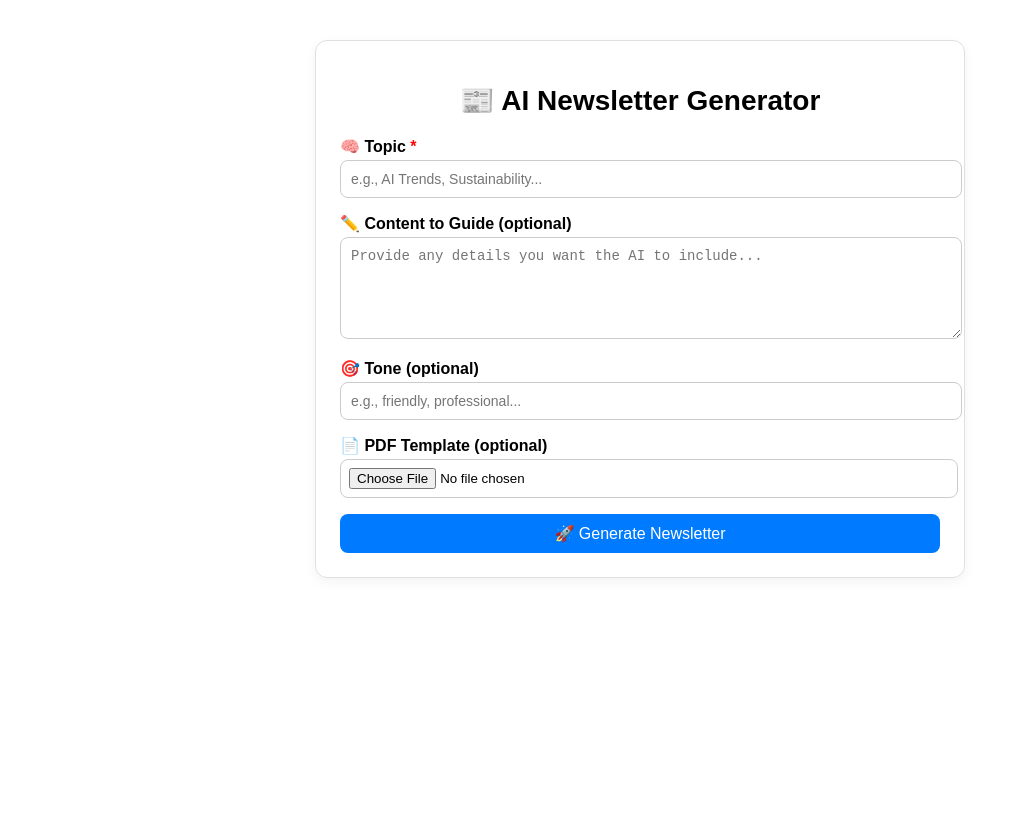
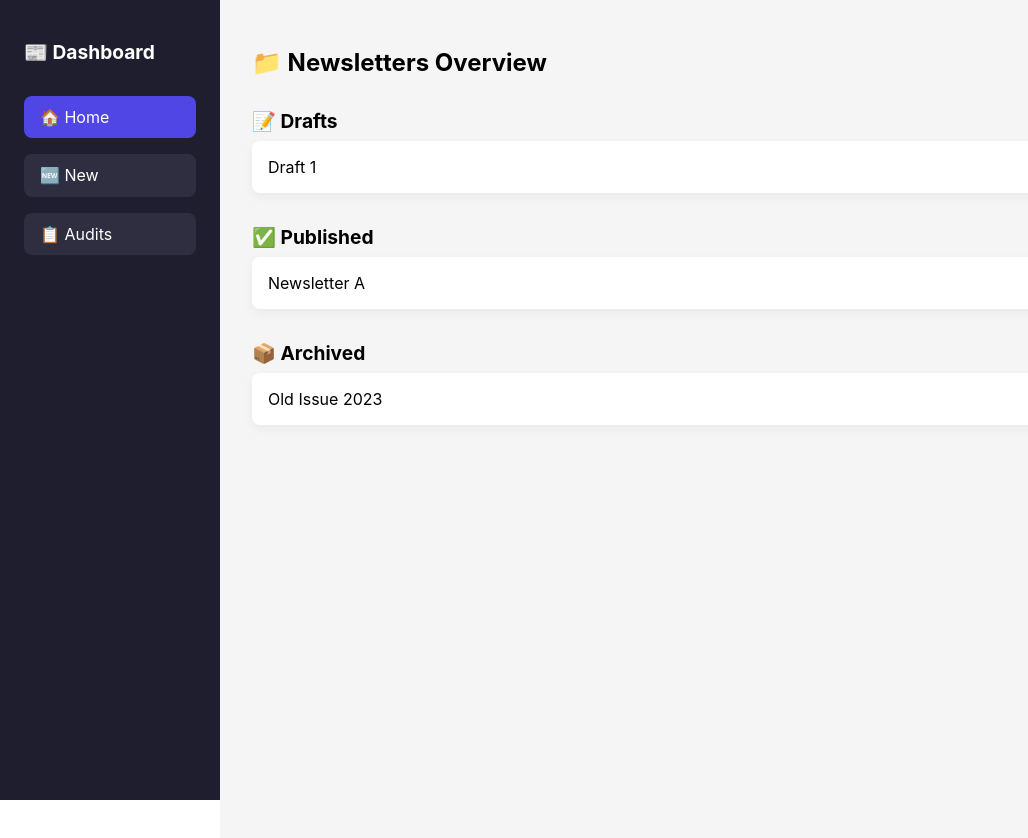
Before and after one commit to Rus0804/Ai-Newsletter, a React (Create React App) app in the folder frontend/: page / in a window 1280 px wide. Shown: the top 838 px of the page, without its empty margins (0-1028 px from the left). Before the commit the page ends 800 px from the top, so only its background shows below. Built offline with nearby package versions, Linux system fonts and the light colour scheme.

Commit message:
added loads of dummy ui

```diff
--- a/frontend/src/App.js
+++ b/frontend/src/App.js
@@ -2,13 +2,18 @@ import React from "react";
 import { BrowserRouter as Router, Routes, Route } from "react-router-dom";
 import NewsletterGenerator from "./pages/NewsletterGenerator.js";
 import EditorPage from "./pages/Editor.js";
+import LoginPage from "./pages/Login.js";
+import HomePage from "./pages/Home.js";
 
 function App() {
   return (
     <Router>
       <Routes>
-        <Route path="/" element={<NewsletterGenerator />} />
+        <Route path="/login" element = {<LoginPage />} />
         <Route path="/editor" element={<EditorPage />} />
+        <Route path="/" element={<HomePage />} />
+        <Route path="/new" element={<NewsletterGenerator />} />
+        {/* <Route path="/audits" element={<AuditsPage />} /> */}
       </Routes>
     </Router>
   );
--- /dev/null
+++ b/frontend/src/pages/Home.css
@@ -0,0 +1,33 @@
+.home-container {
+  display: flex;
+}
+
+.main-content {
+  margin-left: 220px;
+  padding: 2rem;
+  flex: 1;
+  background-color: #f5f5f5;
+  min-height: 100vh;
+}
+
+.home-title {
+  margin-bottom: 2rem;
+  font-size: 1.5rem;
+}
+
+.row-section {
+  margin-bottom: 2rem;
+}
+
+.row-section h2 {
+  font-size: 1.2rem;
+  margin-bottom: 0.5rem;
+}
+
+.card {
+  background-color: white;
+  padding: 1rem;
+  border-radius: 8px;
+  box-shadow: 0 4px 12px rgba(0,0,0,0.05);
+  margin-bottom: 0.5rem;
+}
--- /dev/null
+++ b/frontend/src/pages/Home.js
@@ -0,0 +1,29 @@
+import React from "react";
+import Sidebar from "./Sidebar.js";
+import "./Home.css";
+
+function HomePage() {
+  return (
+    <div className="home-container">
+      <Sidebar />
+      <div className="main-content">
+        <h1 className="home-title">📁 Newsletters Overview</h1>
+        <div className="row-section">
+          <h2>📝 Drafts</h2>
+          {/* Replace with actual draft cards */}
+          <div className="card">Draft 1</div>
+        </div>
+        <div className="row-section">
+          <h2>✅ Published</h2>
+          <div className="card">Newsletter A</div>
+        </div>
+        <div className="row-section">
+          <h2>📦 Archived</h2>
+          <div className="card">Old Issue 2023</div>
+        </div>
+      </div>
+    </div>
+  );
+}
+
+export default HomePage;
--- /dev/null
+++ b/frontend/src/pages/Login.css
@@ -0,0 +1,54 @@
+.login-container {
+  max-width: 400px;
+  margin: 100px auto;
+  padding: 2rem;
+  background-color: #1e1e2f;
+  border-radius: 12px;
+  box-shadow: 0 8px 20px rgba(0, 0, 0, 0.2);
+  color: white;
+  font-family: sans-serif;
+}
+
+.login-title {
+  text-align: center;
+  margin-bottom: 2rem;
+  font-size: 1.5rem;
+}
+
+.login-form {
+  display: flex;
+  flex-direction: column;
+}
+
+.login-label {
+  margin-bottom: 0.3rem;
+}
+
+.login-input {
+  padding: 0.6rem;
+  border: none;
+  border-radius: 8px;
+  margin-bottom: 1rem;
+  background-color: #2e2e40;
+  color: white;
+}
+
+.login-button {
+  padding: 0.7rem;
+  background-color: #4f46e5;
+  color: white;
+  border: none;
+  border-radius: 8px;
+  cursor: pointer;
+  transition: 0.3s;
+}
+
+.login-button:hover {
+  background-color: #4338ca;
+}
+
+.login-error {
+  color: #ff6b6b;
+  margin-bottom: 1rem;
+  text-align: center;
+}
--- /dev/null
+++ b/frontend/src/pages/Login.js
@@ -0,0 +1,60 @@
+import React, { useState } from "react";
+import { useNavigate } from "react-router-dom";
+import "./Login.css";
+
+function LoginPage() {
+  const [username, setUsername] = useState("");
+  const [password, setPassword] = useState("");
+  const [error, setError] = useState("");
+  const navigate = useNavigate();
+
+  const handleSubmit = (e) => {
+    e.preventDefault();
+
+    if (!username.trim() || !password.trim()) {
+      setError("Username and password are required.");
+      return;
+    }
+
+    // Dummy authentication logic
+    if (username === "admin" && password === "password") {
+      setError("");
+      navigate("/"); // Notify parent to navigate to the main app
+    } else {
+      setError("Invalid credentials.");
+    }
+  };
+
+  return (
+    <div className="login-container">
+      <h2 className="login-title">🔐 Login to AI Newsletter Generator</h2>
+      <form onSubmit={handleSubmit} className="login-form">
+        <label className="login-label">Username</label>
+        <input
+          type="text"
+          className="login-input"
+          value={username}
+          onChange={(e) => setUsername(e.target.value)}
+          placeholder="Enter your username"
+        />
+
+        <label className="login-label">Password</label>
+        <input
+          type="password"
+          className="login-input"
+          value={password}
+          onChange={(e) => setPassword(e.target.value)}
+          placeholder="Enter your password"
+        />
+
+        {error && <div className="login-error">{error}</div>}
+
+        <button type="submit" className="login-button">
+          🔓 Login
+        </button>
+      </form>
+    </div>
+  );
+}
+
+export default LoginPage;
--- a/frontend/src/pages/NewsletterGenerator.js
+++ b/frontend/src/pages/NewsletterGenerator.js
@@ -1,5 +1,6 @@
 import React, { useState } from "react";
 import "./NewsletterGenerator.css";
+import Sidebar from "./Sidebar.js";
 
 function NewsletterGenerator() {
   const [topic, setTopic] = useState("");
@@ -125,6 +126,7 @@ function NewsletterGenerator() {
 
   return (
     <div className="app-container">
+      <Sidebar />
       <h1 className="app-title">📰 AI Newsletter Generator</h1>
 
       <form onSubmit={handleSubmit}>
--- /dev/null
+++ b/frontend/src/pages/Sidebar.css
@@ -0,0 +1,36 @@
+.sidebar {
+  width: 220px;
+  height: 100vh;
+  background-color: #1e1e2f;
+  padding: 1.5rem;
+  box-sizing: border-box;
+  color: white;
+  position: fixed;
+  left: 0;
+  top: 0;
+}
+
+.sidebar-title {
+  margin-bottom: 2rem;
+  font-size: 1.2rem;
+}
+
+.nav-links {
+  display: flex;
+  flex-direction: column;
+  gap: 1rem;
+}
+
+.nav-button {
+  text-decoration: none;
+  color: white;
+  padding: 0.7rem 1rem;
+  border-radius: 8px;
+  background-color: #2e2e40;
+  transition: 0.3s;
+}
+
+.nav-button:hover,
+.nav-button.active {
+  background-color: #4f46e5;
+}
--- /dev/null
+++ b/frontend/src/pages/Sidebar.js
@@ -0,0 +1,24 @@
+import React from "react";
+import { NavLink } from "react-router-dom";
+import "./Sidebar.css";
+
+function Sidebar() {
+  return (
+    <div className="sidebar">
+      <h2 className="sidebar-title">📰 Dashboard</h2>
+      <nav className="nav-links">
+        <NavLink to="/" end className="nav-button">
+          🏠 Home
+        </NavLink>
+        <NavLink to="/new" className="nav-button">
+          🆕 New
+        </NavLink>
+        <NavLink to="/audits" className="nav-button">
+          📋 Audits
+        </NavLink>
+      </nav>
+    </div>
+  );
+}
+
+export default Sidebar;
```
